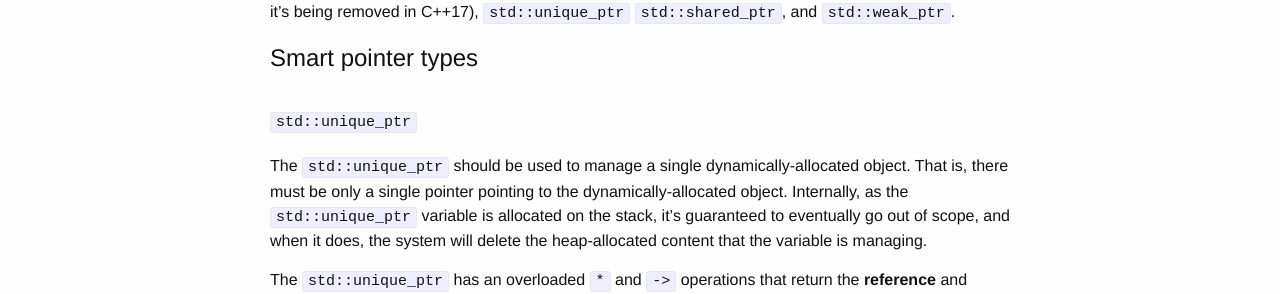
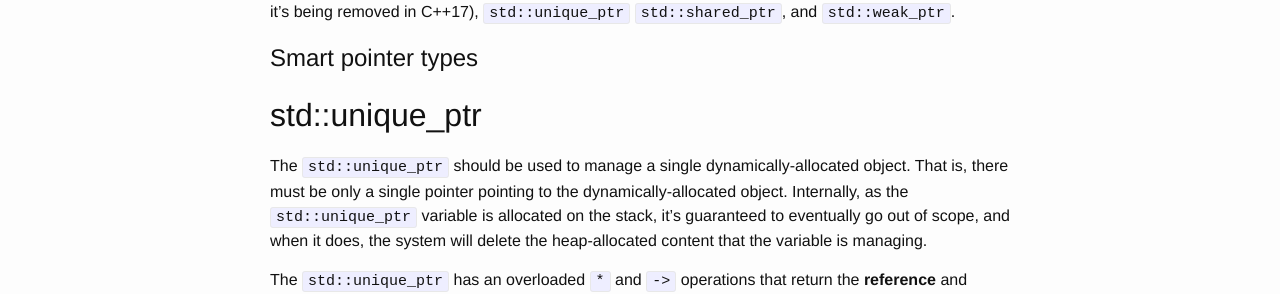
Before and after one commit to vuanhduy/vuanhduy.github.io, a Jekyll site: the page built from _posts/2020-10-24-smart-pointers-in-c++.markdown, in a window 1280 px wide. Shown: the part 313-607 px from the top of the page. Built offline with Jekyll 4.4.1, drawn with Linux system fonts in a browser that asks for light colours.

````diff
--- a/_posts/2020-10-24-smart-pointers-in-c++.markdown
+++ b/_posts/2020-10-24-smart-pointers-in-c++.markdown
@@ -10,7 +10,7 @@ A **smart pointer** is a class that manages a dynamically allocated object,ensur
 C++11 standard library ships with 4 smart pointer classes: `std::auto_ptr` (which you shouldn’t use -- it’s being removed in C++17), `std::unique_ptr` `std::shared_ptr`, and `std::weak_ptr`.
 
 # Smart pointer types
-## `std::unique_ptr`
+## std::unique_ptr
 
 The `std::unique_ptr` should be used to manage a single dynamically-allocated object. That is, there must be only a single pointer pointing to the dynamically-allocated object. Internally, as the `std::unique_ptr` variable is allocated on the stack, it’s guaranteed to eventually go out of scope, and when it does, the system will delete the heap-allocated content that the variable is managing.
 
@@ -83,7 +83,7 @@ void pass_by_reference(MyClass *my_object) {
 }
 ```
 
-## `std::shared_ptr`
+## std::shared_ptr
 
 `std::shared_ptr` is a means to solve the case where you need multiple smart pointers co-owning a resource. Internally, `std::shared_ptr` keeps track of how many `std::shared_ptr` are sharing the resource. As long as at least one `std::shared_ptr` is pointing to the resource, the resource will not be deallocated, even if individual `std::shared_ptr` are destroyed. As soon as the last `std::shared_ptr` managing the resource goes out of scope (or is reassigned to point at something else), the resource will be deallocated (see Example 7.)
 
@@ -130,7 +130,7 @@ int main(int argc, const char * argv[]) {
 }
 ```
 
-## `std::weak_ptr`
+## std::weak_ptr
 
 `std::weak_ptr` is designed to solve the **circular dependency issue** (see [here](#markdown-header-the-circular-dependency-issue) for the details). A `std::weak_ptr` works as an observer, which can observe and access the same object as a `std::shared_ptr` (or other `std::weak_ptrs`) but is not considered an owner. Recall that when a `std::shared_ptr` goes out of scope,it only considers whether other `std::shared_ptr` are co-owning the object (`std::weak_ptr` does not count!)
 
````
